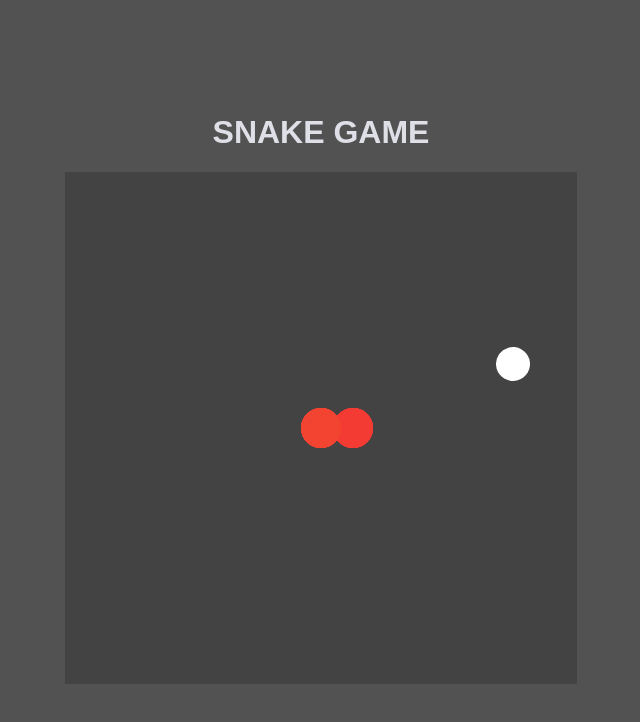
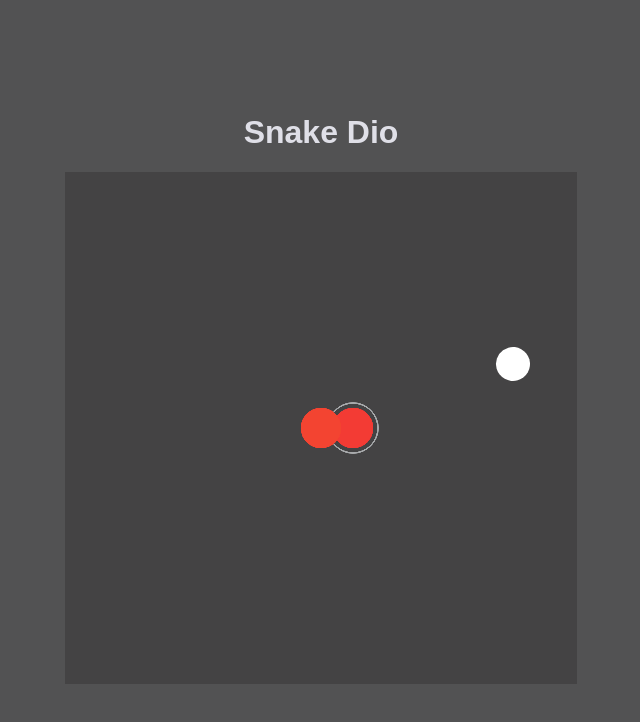
Before and after one commit to lucasSPro/jogoDaCobrinhaDIO, a plain HTML site: page index.html in a window 1280 px wide. Shown: the whole page, without its empty margins (319-959 px from the left). Drawn offline with Linux system fonts and the light colour scheme.

Commit message:
adiciona estilo

```diff
--- a/index.html
+++ b/index.html
@@ -8,7 +8,7 @@
     <title>Document</title>
 </head>
 <body>
-    <h1>SNAKE GAME</h1>
+    <h1 id="titulo">Snake Dio</h1>
     <canvas id="snake" width="512" height="512" class="bg" ></canvas>
 
     <script defer src="script.js"></script>
--- a/script.js
+++ b/script.js
@@ -1,4 +1,5 @@
 let canvas = document.getElementById("snake");
+let titulo =  document.getElementById("titulo");
 let context = canvas.getContext("2d");
 let box = 32;
 let snake = [];
@@ -24,12 +25,16 @@ function criarCobrinha(){
     for(i = 0; i < snake.length ; i++ ){
         var circle = new Path2D();
         for (var j = 0; j < 6; j++) {
-        circle.arc(snake[i].x  , snake[i].y , box - 12, box - 12, 4.3 * Math.PI);
-        context.fillStyle = 'rgb(' + (r += 0.1) + ',' + (g += 1.5) + ',' +
-        (b -= 0.5) + ')';
-
-        //context.fillRect(snake[i].x, snake[i].y, box, box);
-        context.fill(circle);
+            circle.arc(snake[i].x  , snake[i].y , box - 12, box - 12, 4.3 * Math.PI);
+            context.fillStyle = 'rgb(' + (r += 0.1) + ',' + (g += 1.5) + ',' +
+            (b -= 0.5) + ')';
+            context.fill(circle);
+            if(i == 0){
+                context.beginPath();
+                context.arc( snake[i].x ,snake[i].y , 25, 0, Math.PI * 2, true);
+                context.strokeStyle = "rgb(169,171,173)";
+                context.stroke();
+            }
         }
     }
 }
@@ -59,7 +64,7 @@ function iniciarGame(){
     for(i = 1; i < snake.length; i++ ){
         if(snake[0].x == snake[i].x && snake[0].y == snake[i].y ){
            clearInterval(jogo);
-           alert('Game Over.')
+           titulo.innerHTML = "Game Over"
         }
     }
 
```
